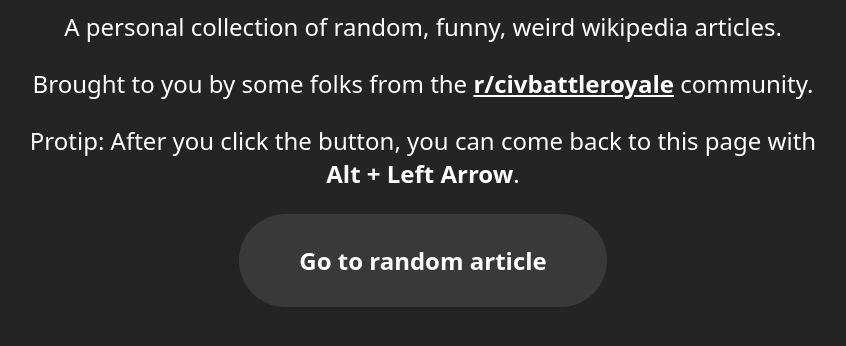
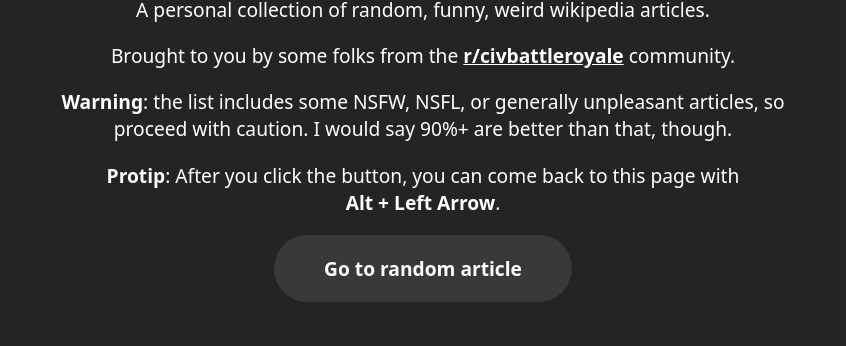
Before and after one commit to AcipenserSturio/t_wiki, a plain HTML site: page index.html in a window 1280 px wide. Shown: the part 290-636 px from the top of the page, without its empty margins (217-1063 px from the left). Drawn offline with Linux system fonts and the light colour scheme; no server answers.

Commit message:
Better text

```diff
--- a/css.css
+++ b/css.css
@@ -16,7 +16,7 @@ body {
     max-width: 800px;
     height: 100%;
     display: table;
-	font-size: 150%;
+	font-size: 120%;
 }
 .wrapper {
     vertical-align: middle;
@@ -24,8 +24,8 @@ body {
     text-align: center;
 }
 .button {
-    padding: 30px 60px;
-    border-radius: 70px;
+    padding: 20px 50px;
+    border-radius: 50px;
     background-color: var(--shade-color);
     font-weight: bold;
     transition: 150ms linear;
--- a/index.html
+++ b/index.html
@@ -9,8 +9,9 @@
 			<h1>+t wiki</h1>
 			<p>A personal collection of random, funny, weird wikipedia articles.</p>
 			<p>Brought to you by some folks from the <a href="https://www.reddit.com/r/civbattleroyale">r/civbattleroyale</a> community.</p>
-			<p>Protip: After you click the button, you can come back to this page with <b>Alt + Left Arrow</b>.</p>
-			<div class="button" onclick="go()"><span>Go to random article</span></div>
+			<p><b>Warning</b>: the list includes some NSFW, NSFL, or generally unpleasant articles, so proceed with caution. I would say 90%+ are better than that, though.</p>
+			<p><b>Protip</b>: After you click the button, you can come back to this page with<br><b>Alt + Left Arrow</b>.</p>
+			<div class="button" id="button" onclick="go()"><span>Go to random article</span></div>
 		</div>
 	</body>
 </html>
--- a/scripts.js
+++ b/scripts.js
@@ -16,7 +16,9 @@ function go() {
 
 function handle(event) {
   if (event.key === "Enter") {
-    go()
+    button = document.getElementById("button");
+    button.focus();
+    button.click();
   }
 }
 
```
